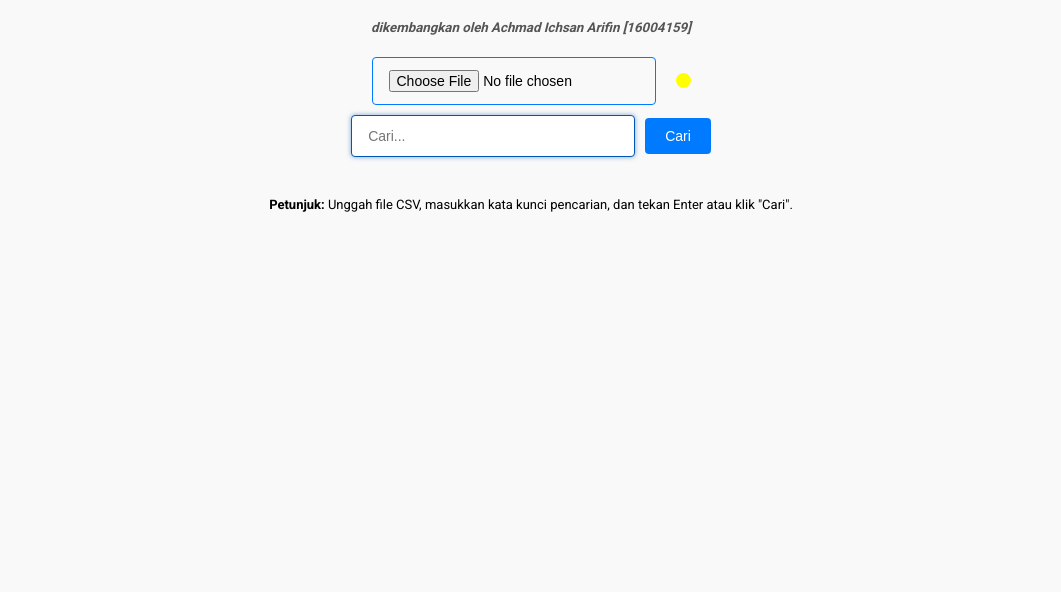
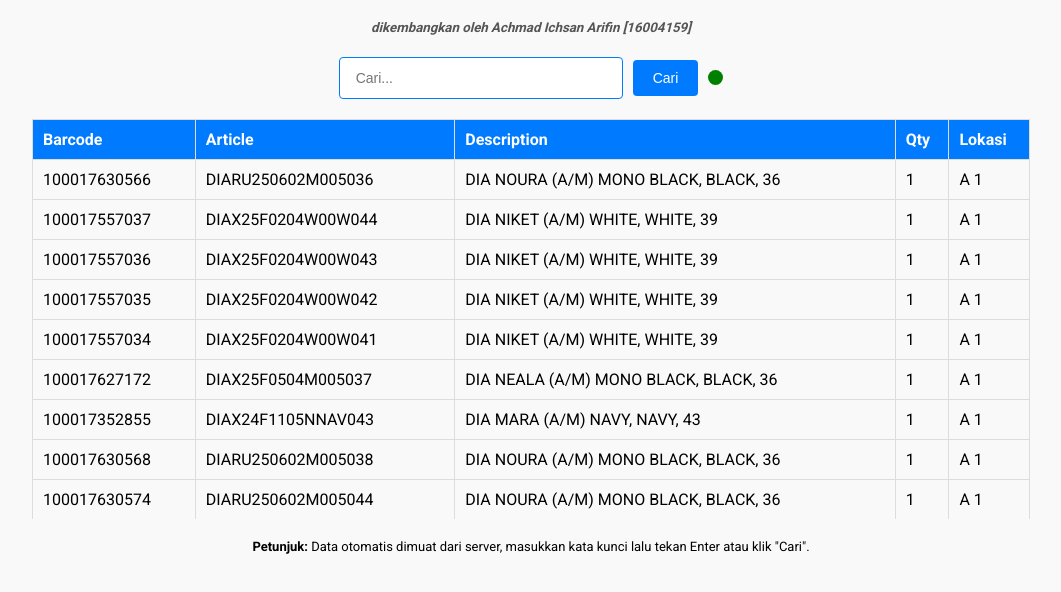
Before and after one commit to madisan99/lokasissy2, a plain HTML site: page CariLokasiBarangV2.html in a window 1280 px wide. Both pictures are taken after a click on the button "Cari". Shown: the part 64-656 px from the top of the page, without its empty margins (109-1170 px from the left). Drawn offline with nearby package versions, Linux system fonts and the light colour scheme.

Commit message:
Update CariLokasiBarangV2.html

```diff
--- a/CariLokasiBarangV2.html
+++ b/CariLokasiBarangV2.html
@@ -33,9 +33,9 @@
             display: flex;
             justify-content: center;
             align-items: center;
-            flex-direction: row; /* Mengubah menjadi baris */
+            flex-direction: row;
         }
-        .input-group input[type="file"], .input-group input[type="text"] {
+        .input-group input[type="text"] {
             padding: 12px 16px;
             border: 1px solid #007bff;
             border-radius: 4px;
@@ -44,13 +44,11 @@
             max-width: 250px;
             font-size: 14px;
         }
-
-        .input-group input[type="file"]:focus, .input-group input[type="text"]:focus {
+        .input-group input[type="text"]:focus {
             border-color: #0056b3;
             box-shadow: 0 0 5px rgba(0, 86, 179, 0.5);
             outline: none;
         }
-
         .input-group button {
             padding: 10px 20px;
             font-size: 14px;
@@ -60,11 +58,9 @@
             border-radius: 4px;
             cursor: pointer;
         }
-
         .input-group button:hover {
             background-color: #0056b3;
         }
-
         #notification {
             margin: 20px auto;
             padding: 10px;
@@ -74,7 +70,6 @@
             text-align: center;
             position: relative;
         }
-
         .loader {
             display: none;
             margin: 10px auto;
@@ -82,7 +77,6 @@
             height: 50px;
             position: relative;
         }
-
         .loader .shoe {
             position: absolute;
             bottom: 0;
@@ -92,50 +86,41 @@
             background-size: contain;
             animation: walk 0.5s linear infinite;
         }
-
         @keyframes walk {
             0% { transform: translateX(0); }
             50% { transform: translateX(10px); }
             100% { transform: translateX(0); }
         }
-
         .status-indicator {
             width: 15px;
             height: 15px;
             border-radius: 50%;
             margin-left: 10px;
         }
-
         .status-uploaded { background-color: green; }
-        .status-not-uploaded { background-color: yellow; }
         .status-error { background-color: red; }
-
         #tableContainer {
-            max-height: 400px; /* Tentukan tinggi maksimal untuk tabel */
-            overflow-y: auto; /* Scroll tabel secara vertikal jika melebihi tinggi */
+            max-height: 400px;
+            overflow-y: auto;
             margin-top: 20px;
-            overflow-x: auto; /* Menambahkan scroll horizontal jika kolom terlalu panjang */
+            overflow-x: auto;
         }
-
         table {
             width: 100%;
             border-collapse: collapse;
-            table-layout: auto; /* Menyesuaikan ukuran kolom berdasarkan konten */
+            table-layout: auto;
         }
-
         th, td {
             border: 1px solid #ddd;
             padding: 10px;
             text-align: left;
-            word-wrap: break-word; /* Memastikan teks panjang dibungkus agar tidak keluar dari kolom */
+            word-wrap: break-word;
         }
-
         th { background-color: #007bff; color: white; }
         .highlight { background-color: yellow; }
-
         @media (max-width: 768px) {
             th, td { font-size: 14px; }
-            .input-group input[type="text"], .input-group input[type="file"], .input-group button { width: 100%; }
+            .input-group input[type="text"], .input-group button { width: 100%; }
         }
     </style>
 </head>
@@ -146,13 +131,9 @@
     <h5><i>dikembangkan oleh Achmad Ichsan Arifin [16004159]</i></h5>
 
     <div class="input-group">
-        <input type="file" id="fileInput" accept=".csv" />
-        <div id="uploadIndicator" class="status-indicator status-not-uploaded"></div> <!-- Indikator status upload -->
-    </div>
-
-    <div class="input-group">
         <input type="text" id="searchInput" placeholder="Cari..." />
         <button id="searchButton">Cari</button>
+        <div id="uploadIndicator" class="status-indicator"></div>
     </div>
 
     <div id="notification"></div>
@@ -160,69 +141,54 @@
 
     <div id="tableContainer">
         <table id="resultTable" style="display: none;">
-            <thead>
-                <tr id="tableHeader"></tr>
-            </thead>
+            <thead><tr id="tableHeader"></tr></thead>
             <tbody id="tableBody"></tbody>
         </table>
     </div>
 
     <div id="help" style="margin-top: 20px; font-size: small; text-align: center;">
-        <strong>Petunjuk:</strong> Unggah file CSV, masukkan kata kunci pencarian, dan tekan Enter atau klik "Cari".
+        <strong>Petunjuk:</strong> Data otomatis dimuat dari server, masukkan kata kunci lalu tekan Enter atau klik "Cari".
     </div>
 </div>
 
 <script>
     let data = [];
+    const csvURL = "https://madisan99.github.io/lokasissy2/data.csv";
 
-    document.getElementById('fileInput').addEventListener('change', function(event) {
-        const file = event.target.files[0];
-        const notification = document.getElementById('notification');
-        const uploadIndicator = document.getElementById('uploadIndicator');
-
-        if (file) {
+    async function loadCSV() {
         showLoader();
-            Papa.parse(file, {
+        try {
+            const response = await fetch(csvURL);
+            if (!response.ok) throw new Error("Gagal fetch CSV");
+            const csvText = await response.text();
+            const results = Papa.parse(csvText, {
                 delimiter: ";",
                 header: true,
-                complete: function(results) {
+                skipEmptyLines: true
+            });
+            data = results.data;
+            document.getElementById('uploadIndicator').className = 'status-indicator status-uploaded';
+            showNotification("Data berhasil dimuat dari hosting", 'success');
+        } catch (error) {
+            console.error(error);
+            document.getElementById('uploadIndicator').className = 'status-indicator status-error';
+            showNotification("Gagal memuat data dari hosting", 'error');
+        } finally {
             hideLoader();
-                    if (results.data.length === 0) {
-                        showNotification("File gagal di upload", 'error');
-                        uploadIndicator.className = 'status-indicator status-error';
-                        return;
         }
-                    data = results.data;
-                    showNotification("File sudah di upload", 'success');
-                    uploadIndicator.className = 'status-indicator status-uploaded';
-                    document.getElementById('searchInput').focus(); // Fokus pada kolom pencarian
-                },
-                error: function(error) {
-                    hideLoader();
-                    showNotification("File gagal di upload", 'error');
-                    uploadIndicator.className = 'status-indicator status-error';
     }
-            });
-        } else {
-            showNotification("File belum di upload", 'warning');
-            uploadIndicator.className = 'status-indicator status-not-uploaded';
-        }
-    });
 
     function renderTable(data) {
         const tableHeader = document.getElementById('tableHeader');
         const tableBody = document.getElementById('tableBody');
-
         tableHeader.innerHTML = '';
         tableBody.innerHTML = '';
-
         if (data.length > 0) {
             Object.keys(data[0]).forEach(key => {
                 const th = document.createElement('th');
                 th.textContent = key;
                 tableHeader.appendChild(th);
             });
-
             data.forEach(row => {
                 const tr = document.createElement('tr');
                 Object.values(row).forEach(cell => {
@@ -233,105 +199,55 @@
                 tableBody.appendChild(tr);
             });
         }
-
-        // Tampilkan tabel setelah hasil pencarian
         document.getElementById('resultTable').style.display = 'table';
     }
 
     function setupSearch() {
         const searchInput = document.getElementById('searchInput');
         const searchButton = document.getElementById('searchButton');
-
         function performSearch() {
             showLoader();
-    let query = searchInput.value.toLowerCase(); // Ambil query pencarian dari input
-
-    // Mengecek apakah query berupa barcode (angka dengan panjang lebih dari 6 karakter)
+            let query = searchInput.value.toLowerCase();
             if (isBarcode(query)) {
-        // Cari baris yang memiliki barcode yang sesuai dengan query
                 const matchingRow = data.find(row => row.Barcode && row.Barcode.toLowerCase() === query);
-
                 if (matchingRow && matchingRow.Article) {
-            // Jika ditemukan, potong 6 karakter terakhir dari artikel terkait
-            const modifiedArticle = matchingRow.Article.slice(0, -6); // Potong 6 karakter terakhir dari artikel
-            console.log("Barcode terdeteksi, mencari dengan Article yang dipotong: ", modifiedArticle);
-
-            // Lakukan pencarian ulang menggunakan artikel yang sudah dipotong
-            query = modifiedArticle.toLowerCase(); // Gunakan artikel yang dipotong untuk pencarian ulang
+                    query = matchingRow.Article.slice(0, -6).toLowerCase();
                 }
             }
-
-    // Setelah mendapatkan query yang sudah dimodifikasi (jika ada), lakukan pencarian
-    const filteredData = data.filter(row => {
-        return Object.values(row).some(cell => {
-            const cellStr = cell.toString().toLowerCase();
-            return fuzzyMatch(cellStr, query); // Fuzzy match untuk mencari nilai yang sesuai
-        });
-    });
-
-    hideLoader(); // Sembunyikan loader setelah pencarian selesai
-    renderTable(filteredData); // Render hasil pencarian dalam bentuk tabel
-    searchInput.value = ''; // Kosongkan input pencarian setelah pencarian
-    showNotification(`${filteredData.length} hasil ditemukan.`, 'info'); // Tampilkan jumlah hasil yang ditemukan
-    searchInput.focus(); // Fokuskan kembali ke kolom pencarian
+            const filteredData = data.filter(row =>
+                Object.values(row).some(cell =>
+                    cell.toString().toLowerCase().includes(query)
+                )
+            );
+            hideLoader();
+            renderTable(filteredData);
+            showNotification(`${filteredData.length} hasil ditemukan.`, 'info');
+        }
+        searchButton.addEventListener('click', performSearch);
+        searchInput.addEventListener('keypress', e => { if (e.key === 'Enter') performSearch(); });
     }
 
-// Fungsi untuk memeriksa apakah query berupa barcode (angka dengan panjang lebih dari 6 karakter)
     function isBarcode(query) {
-    return /^\d+$/.test(query) && query.length > 6; // Pastikan query adalah angka dengan panjang lebih dari 6
-}
-
-// Fungsi pencocokan fuzzy untuk mencari kecocokan antara cell dan query
-function fuzzyMatch(str, query) {
-    const queryArr = query.split(' ');
-    return queryArr.every(q => str.includes(q)); // Pastikan setiap kata dalam query ditemukan dalam string
-}
-
-        searchButton.addEventListener('click', performSearch);
-
-        searchInput.addEventListener('keypress', function(event) {
-            if (event.key === 'Enter') {
-                performSearch();
-            }
-        });
-    }
-
-    function fuzzyMatch(str, query) {
-        const queryArr = query.split(' ');
-        return queryArr.every(q => str.includes(q));
+        return /^\d+$/.test(query) && query.length > 6;
     }
 
     function showNotification(message, type) {
         const notification = document.getElementById('notification');
         notification.textContent = message;
         notification.style.display = 'block';
+        if (type === 'success') {
+            notification.style.backgroundColor = 'green'; notification.style.color = 'white';
+        } else if (type === 'error') {
+            notification.style.backgroundColor = 'red'; notification.style.color = 'white';
+        } else {
+            notification.style.backgroundColor = 'orange'; notification.style.color = 'white';
+        }
+        setTimeout(() => notification.style.display = 'none', 2000);
+    }
+    function showLoader() { document.getElementById('loader').style.display = 'block'; }
+    function hideLoader() { document.getElementById('loader').style.display = 'none'; }
 
-        if (type === 'success') {
-            notification.style.backgroundColor = 'green';
-            notification.style.color = 'white';
-        } else if (type === 'warning') {
-            notification.style.backgroundColor = 'yellow';
-            notification.style.color = 'black';
-        } else if (type === 'error') {
-            notification.style.backgroundColor = 'red';
-            notification.style.color = 'white';
-        } else {
-            notification.style.backgroundColor = 'orange';
-            notification.style.color = 'white';
-        }
-
-        setTimeout(() => notification.style.display = 'none', 2000); // Auto-hide after 2 seconds
-    }
-
-    function showLoader() {
-        document.getElementById('loader').style.display = 'block';
-    }
-
-    function hideLoader() {
-        document.getElementById('loader').style.display = 'none';
-    }
-
-    // Inisialisasi pencarian setelah file di upload
+    loadCSV();
     setupSearch();
 </script>
 
```
Lines whose indentation alone changed are shown as unchanged.
